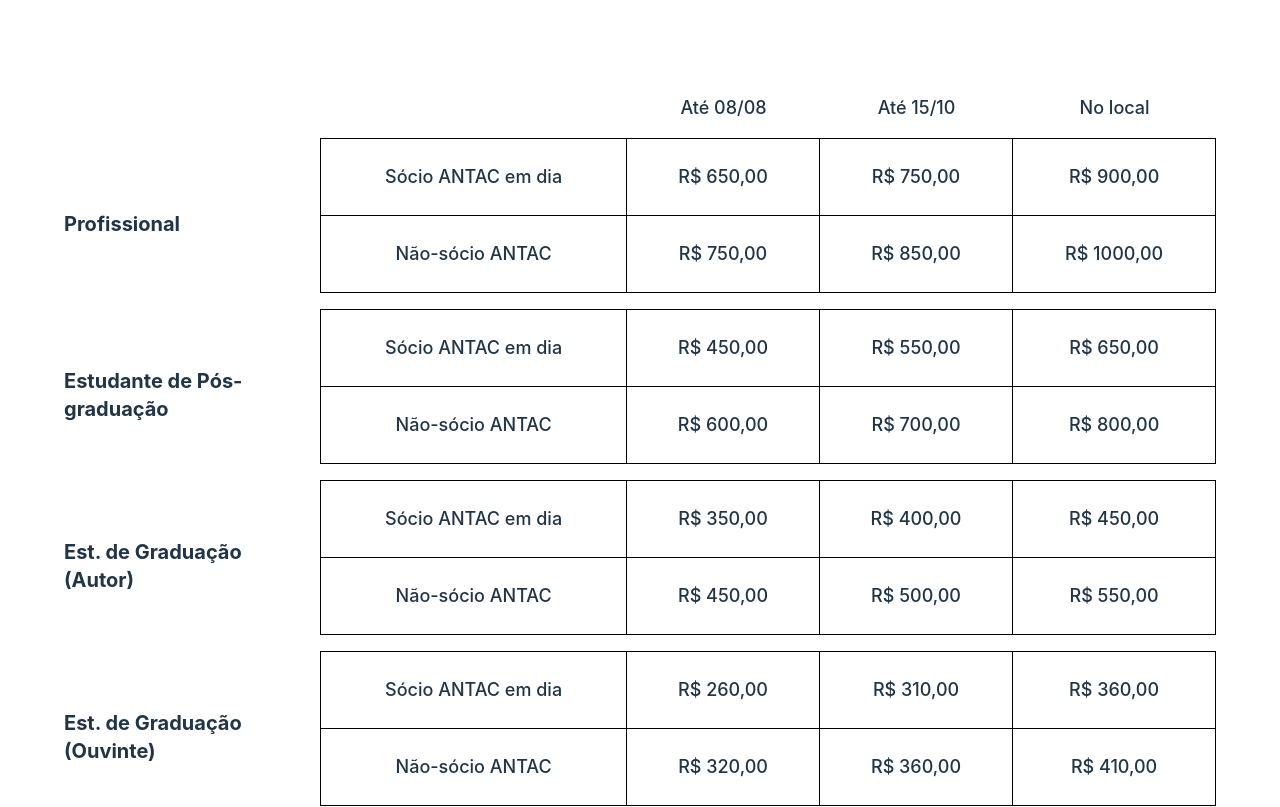
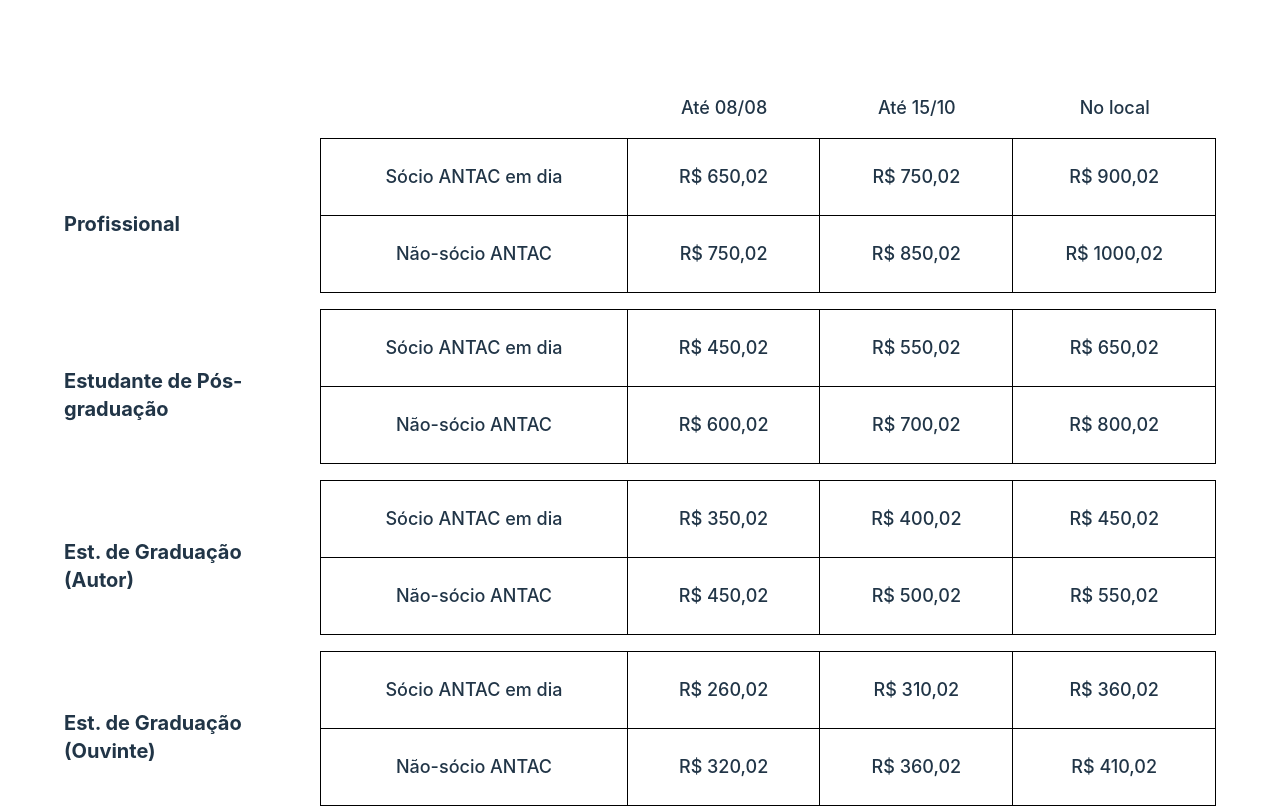
Before and after one commit to softeam-org/sibragecsbtic-web, a React (Vite) app: page /inscricoes in a window 1280 px wide. Shown: the part 1720-2527 px from the top of the page. Built offline with nearby package versions, Linux system fonts and the light colour scheme; what tailwind-nord would draw is missing.

Commit message:
Preços alterados +0,02

```diff
--- a/src/constants.js
+++ b/src/constants.js
@@ -594,30 +594,30 @@
     {
       title: "Profissional",
       price: {
-        antac: ["R$ 650,00", "R$ 750,00", "R$ 900,00"],
-        nonAntac: ["R$ 750,00", "R$ 850,00", "R$ 1000,00"],
+        antac: ["R$ 650,02", "R$ 750,02", "R$ 900,02"],
+        nonAntac: ["R$ 750,02", "R$ 850,02", "R$ 1000,02"],
       },
     },
     {
       title: "Estudante de Pós-graduação",
       price: {
-        antac: ["R$ 450,00", "R$ 550,00", "R$ 650,00"],
-        nonAntac: ["R$ 600,00", "R$ 700,00", "R$ 800,00"],
+        antac: ["R$ 450,02", "R$ 550,02", "R$ 650,02"],
+        nonAntac: ["R$ 600,02", "R$ 700,02", "R$ 800,02"],
       },
     },
     {
       title: "Est. de Graduação (Autor)",
       price: {
-        antac: ["R$ 350,00", "R$ 400,00", "R$ 450,00"],
-        nonAntac: ["R$ 450,00", "R$ 500,00", "R$ 550,00"],
+        antac: ["R$ 350,02", "R$ 400,02", "R$ 450,02"],
+        nonAntac: ["R$ 450,02", "R$ 500,02", "R$ 550,02"],
       },
 
     },
     {
       title: "Est. de Graduação (Ouvinte)",
       price: {
-        antac: ["R$ 260,00", "R$ 310,00", "R$ 360,00"],
-        nonAntac: ["R$ 320,00", "R$ 360,00", "R$ 410,00"],
+        antac: ["R$ 260,02", "R$ 310,02", "R$ 360,02"],
+        nonAntac: ["R$ 320,02", "R$ 360,02", "R$ 410,02"],
       },
     },
   ],
@@ -626,22 +626,22 @@
     {
       title: "Profissional",
       price: {
-        antac: ["R$ 300,00", "R$ 350,00", "R$ 400,00"],
-        nonAntac: ["R$ 350,00", "R$ 400,00", "R$ 450,00"],
+        antac: ["R$ 300,02", "R$ 350,02", "R$ 400,02"],
+        nonAntac: ["R$ 350,02", "R$ 400,02", "R$ 450,02"],
       },
     },
     {
       title: "Estudante de Pós-graduação",
       price: {
-        antac: ["R$ 230,00", "R$ 280,00", "R$ 330,00"],
-        nonAntac: ["R$ 290,00", "R$ 340,00", "R$ 390,00"],
+        antac: ["R$ 230,02", "R$ 280,02", "R$ 330,02"],
+        nonAntac: ["R$ 290,02", "R$ 340,02", "R$ 390,02"],
       },
     },
     {
       title: "Estudante de Graduação",
       price: {
-        antac: ["R$ 150,00", "R$ 200,00", "R$ 250,00"],
-        nonAntac: ["R$ 200,00", "R$ 250,00", "R$ 300,00"],
+        antac: ["R$ 150,02", "R$ 200,02", "R$ 250,02"],
+        nonAntac: ["R$ 200,02", "R$ 250,02", "R$ 300,02"],
       },
 
     },
@@ -652,22 +652,22 @@
     {
       title: "Profissional",
       price: {
-        antac: ["R$ 150,00", "R$ 200,00", "R$ 300,00"],
-        nonAntac: ["R$ 250,00", "R$ 300,00", "R$ 400,00"],
+        antac: ["R$ 150,02", "R$ 200,02", "R$ 300,02"],
+        nonAntac: ["R$ 250,02", "R$ 300,02", "R$ 400,02"],
       },
     },
     {
       title: "Estudante de Pós-graduação",
       price: {
-        antac: ["R$ 100,00", "R$ 150,00", "R$ 200,00"],
-        nonAntac: ["R$ 160,00", "R$ 250,00", "R$ 300,00"],
+        antac: ["R$ 100,02", "R$ 150,02", "R$ 200,02"],
+        nonAntac: ["R$ 160,02", "R$ 250,02", "R$ 300,02"],
       },
     },
     {
       title: "Estudante de Graduação",
       price: {
-        antac: ["R$ 75,00", "R$ 100,00", "R$ 150,00"],
-        nonAntac: ["R$ 100,00", "R$ 150,00", "R$ 200,00"],
+        antac: ["R$ 75,02", "R$ 100,02", "R$ 150,02"],
+        nonAntac: ["R$ 100,02", "R$ 150,02", "R$ 200,02"],
       },
 
     },
```
